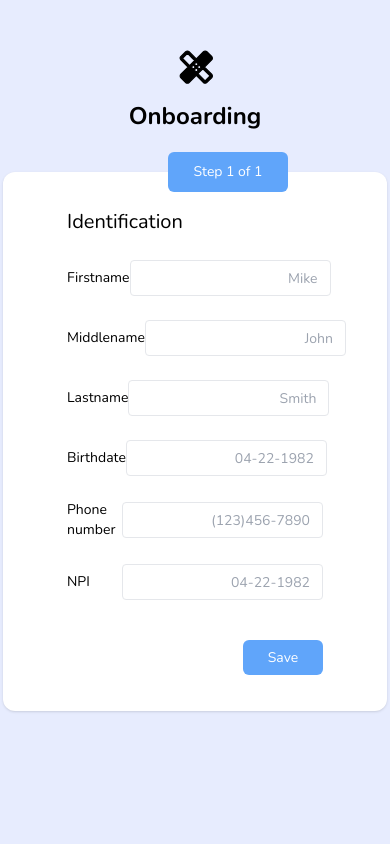
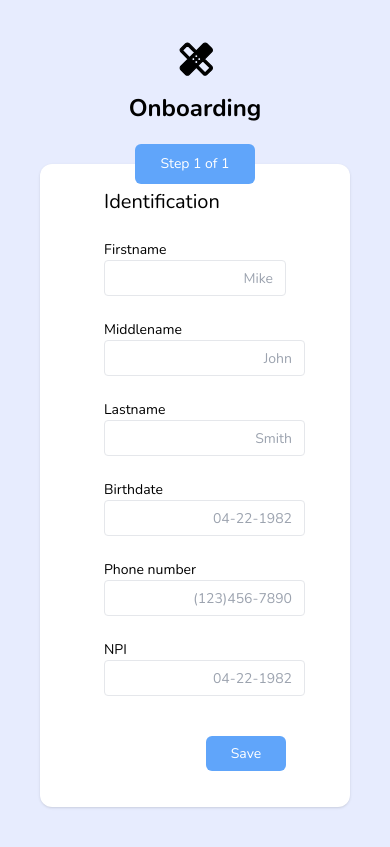
Before and after one commit to Olekroz/doctors, a Vue app: page /home in a window 390 px wide. Built offline with nearby package versions, Linux system fonts and the light colour scheme.

Commit message:
onboarding page added

```diff
--- /dev/null
+++ b/src/assets/icon.vue
@@ -0,0 +1,15 @@
+<template>
+  <svg v-if="name === 'icon'" xmlns="http://www.w3.org/2000/svg" viewBox="0 0 45 45" stroke-width="1.5">
+    <path
+      d="m24.15 34.15-9 8.95q-.85.95-2.15.95-1.3 0-2.15-.95L4.9 37.15q-.95-.85-.925-2.125Q4 33.75 4.9 32.85l8.9-8.95-8.9-9q-.85-.85-.975-2.025Q3.8 11.7 4.65 10.85l6.2-6.2q.9-.9 2.15-.9t2.15.9l9 9 8.95-9q.9-.9 2.15-.875 1.25.025 2.15.875l5.95 5.95q.85.9.875 2.15.025 1.25-.875 2.15l-8.95 9 8.95 8.95q.9.9.9 2.15t-.9 2.15l-6.2 6.2q-.85.85-2.025.725-1.175-.125-2.025-.975Zm0-12q.85 0 1.4-.55.55-.55.55-1.4 0-.85-.55-1.4-.55-.55-1.4-.55-.85 0-1.4.55-.55.55-.55 1.4 0 .85.55 1.4.55.55 1.4.55Zm-8.4-.2 6.35-6.3-9-8.95-6.2 6.2Zm4.7 3.85q.85 0 1.4-.55.55-.55.55-1.4 0-.85-.55-1.4-.55-.55-1.4-.55-.85 0-1.4.55-.55.55-.55 1.4 0 .85.55 1.4.55.55 1.4.55Zm3.7 3.7q.85 0 1.4-.55.55-.55.55-1.4 0-.85-.55-1.4-.55-.55-1.4-.55-.85 0-1.4.55-.55.55-.55 1.4 0 .85.55 1.4.55.55 1.4.55Zm3.65-3.7q.85 0 1.4-.55.55-.55.55-1.4 0-.85-.55-1.4-.55-.55-1.4-.55-.85 0-1.4.55-.55.55-.55 1.4 0 .85.55 1.4.55.55 1.4.55Zm-1.7 6.3 9 9 6.2-6.2-8.95-8.95Zm-8.2-14.4Zm12.4 12.4Z"
+    />
+  </svg>
+</template>
+
+<script lang="ts">
+import { defineComponent } from "vue";
+
+export default defineComponent({
+  props: ["name"],
+});
+</script>
--- a/src/components/Home.vue
+++ b/src/components/Home.vue
@@ -1,95 +1,213 @@
 <template>
-  <div class="bg-primary-50 min-h-screen">
-    <div class="flex justify-center py-12">
-      <div class="space-y-8 w-[450px] mx-8">
+  <div class="bg-primary-50 min-h-screen flex justify-center">
+    <div class="space-y-8 w-full max-w-md my-10">
       <div class="h-auto max-w-md mb-10">
-          <span class="">
-            <svg
-              class="w-9 h-9 stroke-current m-auto mb-4"
-              xmlns="http://www.w3.org/2000/svg"
-              viewBox="0 0 45 45"
-              stroke-width="1.5"
-            >
-              <path
-                d="m24.15 34.15-9 8.95q-.85.95-2.15.95-1.3 0-2.15-.95L4.9 37.15q-.95-.85-.925-2.125Q4 33.75 4.9 32.85l8.9-8.95-8.9-9q-.85-.85-.975-2.025Q3.8 11.7 4.65 10.85l6.2-6.2q.9-.9 2.15-.9t2.15.9l9 9 8.95-9q.9-.9 2.15-.875 1.25.025 2.15.875l5.95 5.95q.85.9.875 2.15.025 1.25-.875 2.15l-8.95 9 8.95 8.95q.9.9.9 2.15t-.9 2.15l-6.2 6.2q-.85.85-2.025.725-1.175-.125-2.025-.975Zm0-12q.85 0 1.4-.55.55-.55.55-1.4 0-.85-.55-1.4-.55-.55-1.4-.55-.85 0-1.4.55-.55.55-.55 1.4 0 .85.55 1.4.55.55 1.4.55Zm-8.4-.2 6.35-6.3-9-8.95-6.2 6.2Zm4.7 3.85q.85 0 1.4-.55.55-.55.55-1.4 0-.85-.55-1.4-.55-.55-1.4-.55-.85 0-1.4.55-.55.55-.55 1.4 0 .85.55 1.4.55.55 1.4.55Zm3.7 3.7q.85 0 1.4-.55.55-.55.55-1.4 0-.85-.55-1.4-.55-.55-1.4-.55-.85 0-1.4.55-.55.55-.55 1.4 0 .85.55 1.4.55.55 1.4.55Zm3.65-3.7q.85 0 1.4-.55.55-.55.55-1.4 0-.85-.55-1.4-.55-.55-1.4-.55-.85 0-1.4.55-.55.55-.55 1.4 0 .85.55 1.4.55.55 1.4.55Zm-1.7 6.3 9 9 6.2-6.2-8.95-8.95Zm-8.2-14.4Zm12.4 12.4Z"
-              />
-            </svg>
-          </span>
+        <div v-html="icon({ svgClasses: 'w-9 h-9 stroke-current m-auto mb-4' })"></div>
         <h2 class="text-center">Onboarding</h2>
       </div>
 
-        <div class="h-auto min-w-full max-w-sm py-6 bg-white rounded-xl px-8 shadow text-sm relative">
+      <div class="py-6 bg-white rounded-xl px-8 shadow text-sm relative mx-10 sm:mx-0">
         <div
-            class="bg-blue-400 text-white w-[120px] h-[40px] rounded-md flex items-center justify-center absolute top-[-20px] left-[165px]"
+          class="bg-blue-400 text-white w-[120px] h-[40px] rounded-md flex items-center justify-center absolute left-[50%] -translate-x-[50%] top-[0%] -translate-y-[50%]"
         >
           Step 1 of 1
         </div>
-          <form @submit.prevent class="flex-column py-3 space-y-6 mx-8">
-            <h3 class="block font-normal mb-2">Identification</h3>
-            <div class="flex justify-between items-center">
-              <label for="firstname">Firstname</label>
+
+        <form @submit.prevent class="flex-column pb-3 space-y-6 mx-8">
+          <h3 class="font-normal mb-2">Identification</h3>
+          <div>
+            <div class="flex flex-col sm:flex-row sm:justify-between">
+              <label for="firstname" class="">Firstname</label>
               <input
                 type="text"
                 id="firstname"
                 placeholder="Mike"
+                @input="onInput"
                 class="border rounded appearance-none h-9 py-2 px-3 placeholder:text-end"
               />
             </div>
-            <div class="flex justify-between items-center">
+
+            <p v-if="inputError" class="text-red-500 flex row">
+              The input must be at least 2 characters long and maximum 150 characters long.
+            </p>
+          </div>
+
+          <div>
+            <div class="flex-none sm:flex sm:justify-between items-center">
               <label for="middlename">Middlename</label>
               <input
                 type="text"
                 id="middlename"
                 placeholder="John"
+                @input="onInput2"
                 class="border rounded appearance-none h-9 py-2 px-3 placeholder:text-end"
               />
             </div>
-            <div class="flex justify-between items-center">
+            <p v-if="inputError2" class="text-red-500">
+              The input must be at least 2 characters long and maximum 150 characters long.
+            </p>
+          </div>
+
+          <div>
+            <div class="flex-none sm:flex sm:justify-between items-center">
               <label for="lastname">Lastname</label>
               <input
                 type="text"
                 id="lastname"
                 placeholder="Smith"
+                @input="onInput3"
                 class="border rounded appearance-none h-9 py-2 px-3 placeholder:text-end"
               />
             </div>
-            <div class="flex justify-between items-center">
+            <p v-if="inputError3" class="text-red-500">
+              The input must be at least 2 characters long and maximum 150 characters long.
+            </p>
+          </div>
+
+          <div>
+            <div class="flex-none sm:flex sm:justify-between items-center">
               <label for="birthdate">Birthdate</label>
               <input
                 type="text"
                 id="birthdate"
                 placeholder="04-22-1982"
+                @input="onInput4"
                 class="border rounded appearance-none h-9 py-2 px-3 placeholder:text-end"
               />
             </div>
-            <div class="flex justify-between items-center">
+
+            <p v-if="inputError4" class="text-red-500">
+              The input must be at least 2 characters long and maximum 150 characters long.
+            </p>
+          </div>
+
+          <div>
+            <div class="flex-none sm:flex sm:justify-between items-center">
               <label for="phone number">Phone number</label>
               <input
                 type="text"
                 id="phone number"
                 placeholder="(123)456-7890"
+                @input="onInput5"
                 class="border rounded appearance-none h-9 py-2 px-3 placeholder:text-end"
               />
             </div>
-            <div class="flex justify-between items-center">
-              <label for="1234567890">NPI</label>
+
+            <p v-if="inputError5" class="text-red-500">
+              The input must be at least 2 characters long and maximum 150 characters long.
+            </p>
+          </div>
+
+          <div>
+            <div class="flex-none sm:flex sm:justify-between items-center">
+              <label for="NPI">NPI</label>
               <input
                 type="text"
-                id="1234567890"
+                id="NPI"
                 placeholder="04-22-1982"
+                @input="onInput6"
                 class="border rounded appearance-none h-9 py-2 px-3 placeholder:text-end"
               />
             </div>
+
+            <p v-if="inputError6" class="text-red-500">
+              The input must be at least 2 characters long and maximum 150 characters long.
+            </p>
+          </div>
           <div class="flex justify-end pt-4">
-              <button class="bg-blue-400 text-white w-[80px] h-[35px] rounded-md">Save</button>
+            <button class="bg-blue-400 text-white w-[80px] h-[35px] rounded-md" @click="onboarding">Save</button>
           </div>
         </form>
-        </div>
       </div>
     </div>
   </div>
 </template>
 
 <script lang="ts">
-export default {};
+import { defineComponent } from "vue";
+import { validate } from "../core/validators/onboarding-validator";
+import { icon } from "../core/model/icon";
+import { OnboardingInput } from "../core/model/onboarding-input";
+import { httpClient } from "../source";
+import SignInModal from "../core/modals/SignInModal.vue";
+
+export default defineComponent({
+  methods: {
+    onInput(event: any) {
+      this.input.firstname = event.target.value;
+      this.inputError = validate(this.input.firstname);
+    },
+    onInput2(event: any) {
+      this.input.middlename = event.target.value;
+      this.inputError2 = validate(this.input.middlename);
+    },
+    onInput3(event: any) {
+      this.input.lastname = event.target.value;
+      this.inputError3 = validate(this.input.lastname);
+    },
+    onInput4(event: any) {
+      this.input.birthdate = event.target.value;
+      this.inputError4 = validate(this.input.birthdate);
+    },
+    onInput5(event: any) {
+      this.input.phone = event.target.value;
+      this.inputError5 = validate(this.input.phone);
+    },
+    onInput6(event: any) {
+      this.input.NPI = event.target.value;
+      this.inputError6 = validate(this.input.NPI);
+    },
+    async onboarding() {
+      this.inputError = validate(this.input.firstname);
+      this.inputError2 = validate(this.input.middlename);
+      this.inputError3 = validate(this.input.lastname);
+      this.inputError4 = validate(this.input.birthdate);
+      this.inputError5 = validate(this.input.phone);
+      this.inputError6 = validate(this.input.NPI);
+
+      if (
+        !this.inputError &&
+        !this.inputError2 &&
+        !this.inputError3 &&
+        !this.inputError4 &&
+        !this.inputError5 &&
+        !this.inputError6
+      ) {
+        let res = await httpClient.request("http://localhost:3000/onboarding", "POST", {
+          firstname: this.input.firstname,
+          middlename: this.input.middlename,
+          lastname: this.input.lastname,
+          birthdate: this.input.birthdate,
+          phone: this.input.phone,
+          NPI: this.input.NPI,
+        });
+        console.log(res);
+        if (res.success == false) {
+          (this.$refs["modal"] as InstanceType<typeof SignInModal>).show("Onboarding in error");
+        }
+        if (res.success) {
+          console.log("w środku");
+          this.$router.push({ name: "New" });
+        }
+      }
+    },
+  },
+  data() {
+    return {
+      inputValue: "",
+      inputError: false,
+      inputError2: false,
+      inputError3: false,
+      inputError4: false,
+      inputError5: false,
+      inputError6: false,
+      icon: icon,
+
+      input: new OnboardingInput("", "", "", "", "", ""),
+    };
+  },
+  components: {
+    SignInModal,
+  },
+});
 </script>
--- /dev/null
+++ b/src/components/NewPage.vue
@@ -0,0 +1,7 @@
+<template>
+  <h1>This is new page!</h1>
+</template>
+
+<script lang="ts">
+export default {};
+</script>
--- a/src/components/SignIn.vue
+++ b/src/components/SignIn.vue
@@ -1,20 +1,12 @@
 <template>
+  <SignInModal ref="modal" />
   <div class="bg-primary-50 min-h-screen">
     <div class="flex justify-center py-12">
       <div class="space-y-8 w-[450px] mx-8">
         <div class="h-auto max-w-md mb-10">
-          <span class="">
-            <svg
-              class="w-9 h-9 stroke-current m-auto mb-4"
-              xmlns="http://www.w3.org/2000/svg"
-              viewBox="0 0 45 45"
-              stroke-width="1.5"
-            >
-              <path
-                d="m24.15 34.15-9 8.95q-.85.95-2.15.95-1.3 0-2.15-.95L4.9 37.15q-.95-.85-.925-2.125Q4 33.75 4.9 32.85l8.9-8.95-8.9-9q-.85-.85-.975-2.025Q3.8 11.7 4.65 10.85l6.2-6.2q.9-.9 2.15-.9t2.15.9l9 9 8.95-9q.9-.9 2.15-.875 1.25.025 2.15.875l5.95 5.95q.85.9.875 2.15.025 1.25-.875 2.15l-8.95 9 8.95 8.95q.9.9.9 2.15t-.9 2.15l-6.2 6.2q-.85.85-2.025.725-1.175-.125-2.025-.975Zm0-12q.85 0 1.4-.55.55-.55.55-1.4 0-.85-.55-1.4-.55-.55-1.4-.55-.85 0-1.4.55-.55.55-.55 1.4 0 .85.55 1.4.55.55 1.4.55Zm-8.4-.2 6.35-6.3-9-8.95-6.2 6.2Zm4.7 3.85q.85 0 1.4-.55.55-.55.55-1.4 0-.85-.55-1.4-.55-.55-1.4-.55-.85 0-1.4.55-.55.55-.55 1.4 0 .85.55 1.4.55.55 1.4.55Zm3.7 3.7q.85 0 1.4-.55.55-.55.55-1.4 0-.85-.55-1.4-.55-.55-1.4-.55-.85 0-1.4.55-.55.55-.55 1.4 0 .85.55 1.4.55.55 1.4.55Zm3.65-3.7q.85 0 1.4-.55.55-.55.55-1.4 0-.85-.55-1.4-.55-.55-1.4-.55-.85 0-1.4.55-.55.55-.55 1.4 0 .85.55 1.4.55.55 1.4.55Zm-1.7 6.3 9 9 6.2-6.2-8.95-8.95Zm-8.2-14.4Zm12.4 12.4Z"
-              />
-            </svg>
-          </span>
+          <!-- <icon name="icon" class="w-9 h-9 stroke-current m-auto mb-4"></icon> -->
+          <div v-html="icon({ svgClasses: 'w-9 h-9 stroke-current m-auto mb-4' })"></div>
+
           <h1 class="text-center">Sign in to your account</h1>
         </div>
 
@@ -49,18 +41,7 @@
               <p class="text-blue-500">Forgot your password?</p>
             </div>
             <div>
-              <button
-                data-modal-target="defaultModal"
-                data-modal-toggle="defaultModal"
-                class="bg-blue-600 text-white w-full h-[40px] rounded-md"
-                @click="signIn"
-              >
-                Sign in
-              </button>
-
-              <div id="defaultModal">
-                <div></div>
-              </div>
+              <button class="bg-blue-600 text-white w-full h-[40px] rounded-md" @click="signIn">Sign in</button>
             </div>
           </form>
         </div>
@@ -75,6 +56,8 @@ import { defineComponent } from "vue";
 import { validateEmail } from "../core/validators/email-validator";
 import { validatePassword } from "../core/validators/password-validator";
 import { httpClient } from "../source";
+import { icon } from "../core/model/icon";
+import SignInModal from "../core/modals/SignInModal.vue";
 
 export default defineComponent({
   methods: {
@@ -89,6 +72,7 @@ export default defineComponent({
     async signIn() {
       this.emailError = validateEmail(this.email);
       this.passwordError = validatePassword(this.password);
+
       if (!this.emailError && !this.passwordError) {
         let res = await httpClient.request("http://localhost:3000/sign-in", "POST", {
           email: this.email,
@@ -96,7 +80,7 @@ export default defineComponent({
         });
         console.log(res);
         if (res.success == false) {
-          alert("Błąd logowania!");
+          (this.$refs["modal"] as InstanceType<typeof SignInModal>).show("Sign in error");
         }
         if (res.success) {
           this.$router.push({ path: "/home", name: "Home" });
@@ -110,7 +94,12 @@ export default defineComponent({
       emailError: false,
       password: "",
       passwordError: false,
+      icon: icon,
+      modalError: false,
     };
+  },
+  components: {
+    SignInModal,
   },
 });
 </script>
--- a/src/core/http/http.ts
+++ b/src/core/http/http.ts
@@ -7,7 +7,11 @@ export class HttpClient {
     let json = await response.json();
     if (response.ok) {
       console.log(json);
-      const res: HttpResponse<T> = { success: json.success, error: json.error, value: json.value };
+      const res: HttpResponse<T> = {
+        success: json.success,
+        error: json.error,
+        value: json.value,
+      };
       return res;
     } else {
       const err: HttpResponse<T> = { success: false, error: json.error, value: null };
--- /dev/null
+++ b/src/core/modals/SignInModal.vue
@@ -0,0 +1,33 @@
+<template>
+  <div class="bg-black bg-opacity-60 fixed z-1 inset-0 flex justify-center items-center" v-if="display">
+    <div class="flex-col justify-center bg-white rounded-md p-8">
+      <div class="text-black">{{ message }}</div>
+
+      <div class="flex justify-center pt-7">
+        <button class="bg-blue-500 h-[30px] w-[50px] rounded-md" @click="hide">OK</button>
+      </div>
+    </div>
+  </div>
+</template>
+
+<script lang="ts">
+import { defineComponent } from "vue";
+
+export default defineComponent({
+  methods: {
+    show(message: string) {
+      this.message = message;
+      this.display = true;
+    },
+    hide() {
+      this.display = false;
+    },
+  },
+  data() {
+    return {
+      display: false,
+      message: "Server error",
+    };
+  },
+});
+</script>
--- a/src/core/modals/SignInModall.vue
+++ /dev/null
@@ -1,17 +0,0 @@
-<template>
-  <div>
-    <div class="bg-black opacity-25 position:fixed z-40">
-      <p>Please enter correct email and password</p>
-    </div>
-  </div>
-
-  <button
-    class="text-gray-500 bg-white hover:bg-gray-100 focus:ring-4 focus:outline-none focus:ring-blue-300 rounded-lg border border-gray-200 text-sm font-medium px-5 py-2.5 hover:text-gray-900 focus:z-10 dark:bg-gray-700 dark:text-gray-300 dark:border-gray-500 dark:hover:text-white dark:hover:bg-gray-600 dark:focus:ring-gray-600"
-  >
-    OK
-  </button>
-</template>
-
-<script lang="ts">
-export default {};
-</script>
--- /dev/null
+++ b/src/core/model/icon.ts
@@ -0,0 +1,7 @@
+export function icon({ svgClasses, pathClasses }: any): string {
+  return `<svg class="${svgClasses}" xmlns="http://www.w3.org/2000/svg" viewBox="0 0 45 45" stroke-width="1.5">
+  <path class="${pathClasses}"
+    d="m24.15 34.15-9 8.95q-.85.95-2.15.95-1.3 0-2.15-.95L4.9 37.15q-.95-.85-.925-2.125Q4 33.75 4.9 32.85l8.9-8.95-8.9-9q-.85-.85-.975-2.025Q3.8 11.7 4.65 10.85l6.2-6.2q.9-.9 2.15-.9t2.15.9l9 9 8.95-9q.9-.9 2.15-.875 1.25.025 2.15.875l5.95 5.95q.85.9.875 2.15.025 1.25-.875 2.15l-8.95 9 8.95 8.95q.9.9.9 2.15t-.9 2.15l-6.2 6.2q-.85.85-2.025.725-1.175-.125-2.025-.975Zm0-12q.85 0 1.4-.55.55-.55.55-1.4 0-.85-.55-1.4-.55-.55-1.4-.55-.85 0-1.4.55-.55.55-.55 1.4 0 .85.55 1.4.55.55 1.4.55Zm-8.4-.2 6.35-6.3-9-8.95-6.2 6.2Zm4.7 3.85q.85 0 1.4-.55.55-.55.55-1.4 0-.85-.55-1.4-.55-.55-1.4-.55-.85 0-1.4.55-.55.55-.55 1.4 0 .85.55 1.4.55.55 1.4.55Zm3.7 3.7q.85 0 1.4-.55.55-.55.55-1.4 0-.85-.55-1.4-.55-.55-1.4-.55-.85 0-1.4.55-.55.55-.55 1.4 0 .85.55 1.4.55.55 1.4.55Zm3.65-3.7q.85 0 1.4-.55.55-.55.55-1.4 0-.85-.55-1.4-.55-.55-1.4-.55-.85 0-1.4.55-.55.55-.55 1.4 0 .85.55 1.4.55.55 1.4.55Zm-1.7 6.3 9 9 6.2-6.2-8.95-8.95Zm-8.2-14.4Zm12.4 12.4Z"
+  />
+</svg>`;
+}
--- /dev/null
+++ b/src/core/model/onboarding-input.ts
@@ -0,0 +1,10 @@
+export class OnboardingInput {
+  constructor(
+    public firstname: string,
+    public middlename: string,
+    public lastname: string,
+    public birthdate: string,
+    public phone: string,
+    public NPI: string
+  ) {}
+}
--- /dev/null
+++ b/src/core/validators/onboarding-validator.ts
@@ -0,0 +1,7 @@
+export function validate(inputValue: string): boolean {
+  if (inputValue.length > 2 && inputValue.length < 150) {
+    return false;
+  } else {
+    return true;
+  }
+}
```
Also changed, not shown: src/router/routing.ts (+13 -11 lines), 1 other file (tests, documents, lock files or other folders). Lines whose indentation alone changed are shown as unchanged.
